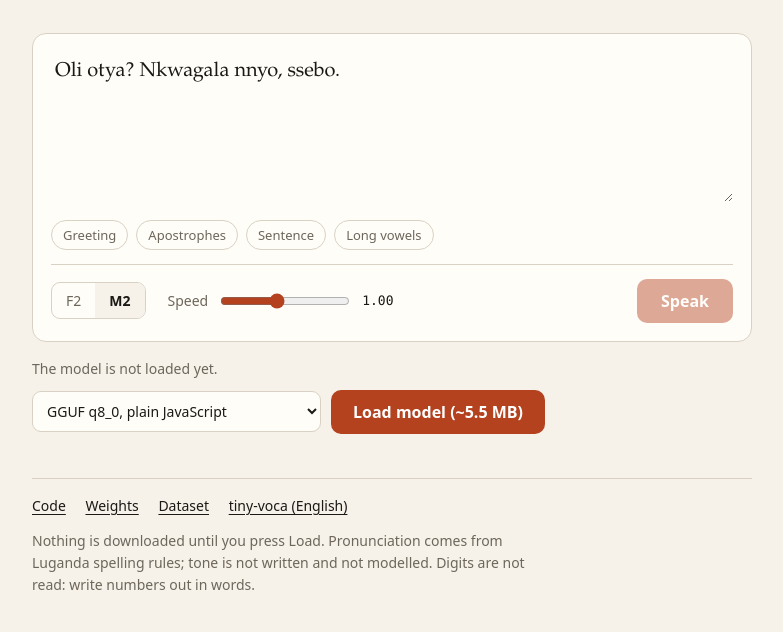
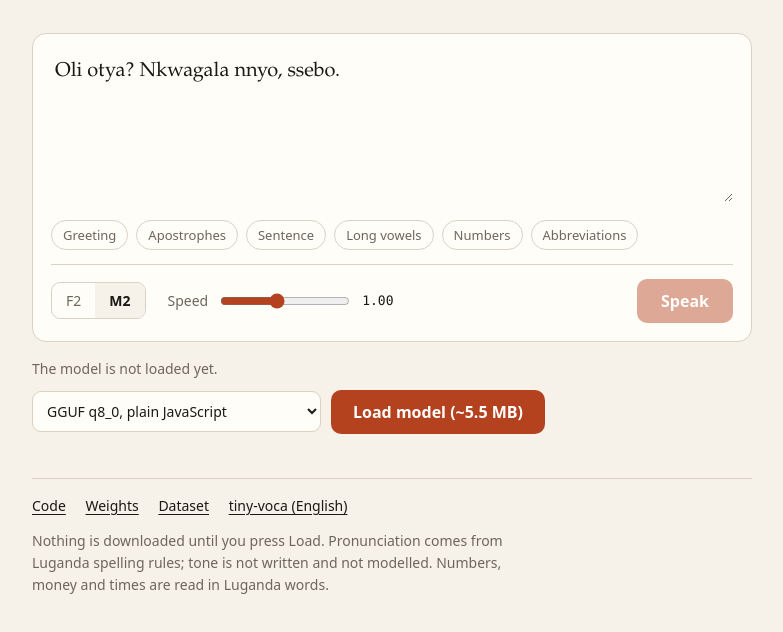
Before and after one commit to henryhale/tiny-voca-lg, a plain HTML site: page web/public/index.html in a window 1280 px wide. Shown: the part 198-830 px from the top of the page, without its empty margins (248-1031 px from the left). Drawn offline with Linux system fonts and the light colour scheme.

Commit message:
feat(web): add number and abbreviation examples to the demo
Co-Authored-By: Claude Opus 5.5 <noreply@anthropic.com>

```diff
--- a/web/public/index.html
+++ b/web/public/index.html
@@ -124,7 +124,7 @@
     <a href="https://huggingface.co/datasets/CraneAILabs/waxal-lug-clean">Dataset</a>
     <a href="https://github.com/n4ze3m/tiny-voca">tiny-voca (English)</a>
     <p>Nothing is downloaded until you press Load. Pronunciation comes from Luganda spelling rules; tone is
-       not written and not modelled. Digits are not read: write numbers out in words.</p>
+       not written and not modelled. Numbers, money and times are read in Luganda words.</p>
   </footer>
 </main>
 
@@ -135,6 +135,8 @@ const EXAMPLES = [
   ["Apostrophes", "Ng'ombe za kitaawe n'abaana bajja."],
   ["Sentence", "Abaana bagenda ku ssomero buli lunaku, naye leero baasigadde waka."],
   ["Long vowels", "Obummonde obuzungu buwooma nnyo naye bulumya enjala, olya n'obeera ng’atalidde."],
+  ["Numbers", "Mu 2026, yasasula Shs 5,000 ku ssaawa 10:30, ebitundu 50% ku buli kimu."],
+  ["Abbreviations", "Dr. Kato ne Owek. Mayiga baayogedde ku NRM ne KCCA. Ok!"],
 ];
 const $ = (id) => document.getElementById(id);
 const worker = new Worker("worker.js");
```
